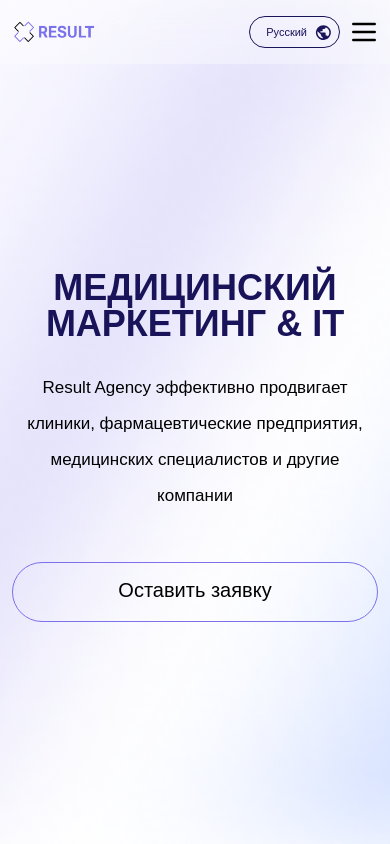
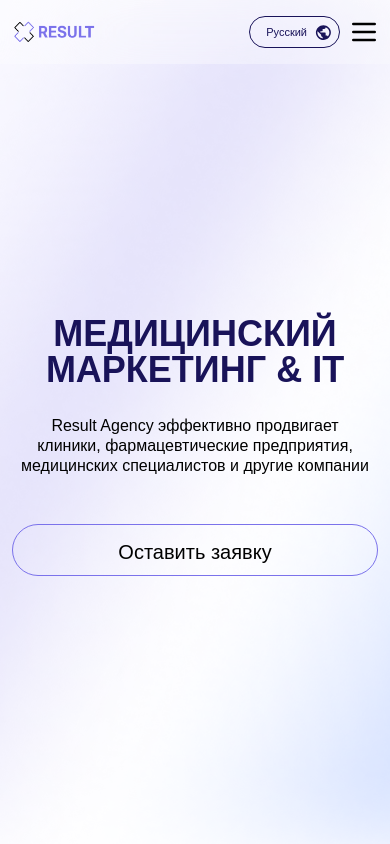
Before and after one commit to Shotambrat/Result-agency, a React (Create React App) app: page / in a window 390 px wide. Shown: the top 844 px of the page. Built offline with nearby package versions, Linux system fonts and the light colour scheme; the HTML template or start-up script is replaced by a standard one.

Commit message:
Scroll yo'q qilindi

```diff
--- a/src/components/Main/Cover.jsx
+++ b/src/components/Main/Cover.jsx
@@ -46,7 +46,7 @@ const Cover = () => {
           <h1 className="font-semibold text-[36px] xs:text-[44px] sm:text-[48px] md:text-[52px] 2xl:text-[52px] text-[#191359] lg:font-semibold text-center font-roboto-flex leading-9 xs:leading-[3rem]">
             МЕДИЦИНСКИЙ МАРКЕТИНГ & IT
           </h1>
-          <h4 className="text-[#000000] text-[17px] xs:text-[20px] sm:text-[22px] md:text-[24px] lg:text-[28px] lg:px-4 font-regular mt-7 md:mt-12 mx-5 sm:mx-9 md:mx-12 text-center leading-9">
+          <h4 className="text-[#000000] text-[16px] xs:text-[20px] sm:text-[22px] md:text-[24px] lg:text-[28px] lg:px-4 font-regular mt-7 md:mt-12 mx-5 sm:mx-9 md:mx-12 text-center leading-5 xl:leading-9">
             Result Agency эффективно продвигает клиники, фармацевтические
             предприятия, медицинских специалистов и другие компании
           </h4>
@@ -58,7 +58,7 @@ const Cover = () => {
           >
             <button
               onClick={openModal}
-              className="px-6 py-4 pt-3 border border-solid text-black text-[20px] xs:text-[21px] 2xl:text-[22px] font-normal border-button-color rounded-[40px] text-center hover:bg-gradient-to-br w-full h-full focus:ring-2 focus:ring-offset-2 focus:ring-violet-200 active:animate-pulseText"
+              className="px-6 py-2 xl:py-4 pt-3 align-middle border border-solid text-black text-[20px] xs:text-[21px] 2xl:text-[22px] font-normal border-button-color rounded-[40px] text-center hover:bg-gradient-to-br w-full h-full focus:ring-2 focus:ring-offset-2 focus:ring-violet-200 active:animate-pulseText"
             >
               Оставить заявку
             </button>
--- a/src/index.css
+++ b/src/index.css
@@ -8,10 +8,13 @@
   font-family: 'Roboto Flex', sans-serif;
 }
 
+html {
+  margin: 0;
+  padding: 0;
+  width: 100vw;
+}
+
 body {
-  width: 100vw;
-  margin: 0 auto;
-  overflow-x: hidden;
   font-family: 'Roboto Flex', -apple-system, BlinkMacSystemFont, 'Segoe UI', 'Roboto', 'Oxygen',
     'Ubuntu', 'Cantarell', 'Fira Sans', 'Droid Sans', 'Helvetica Neue',
     sans-serif;
```
